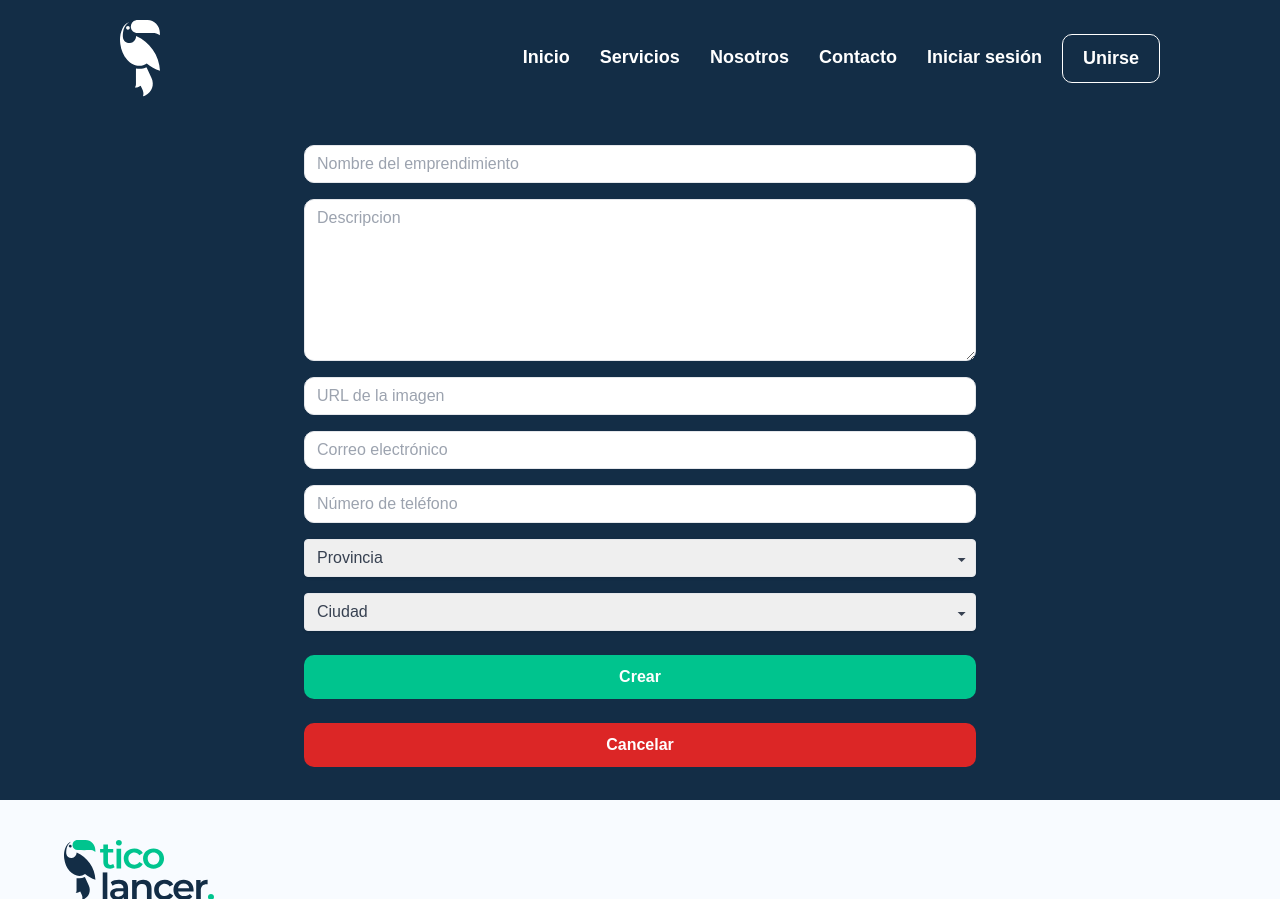
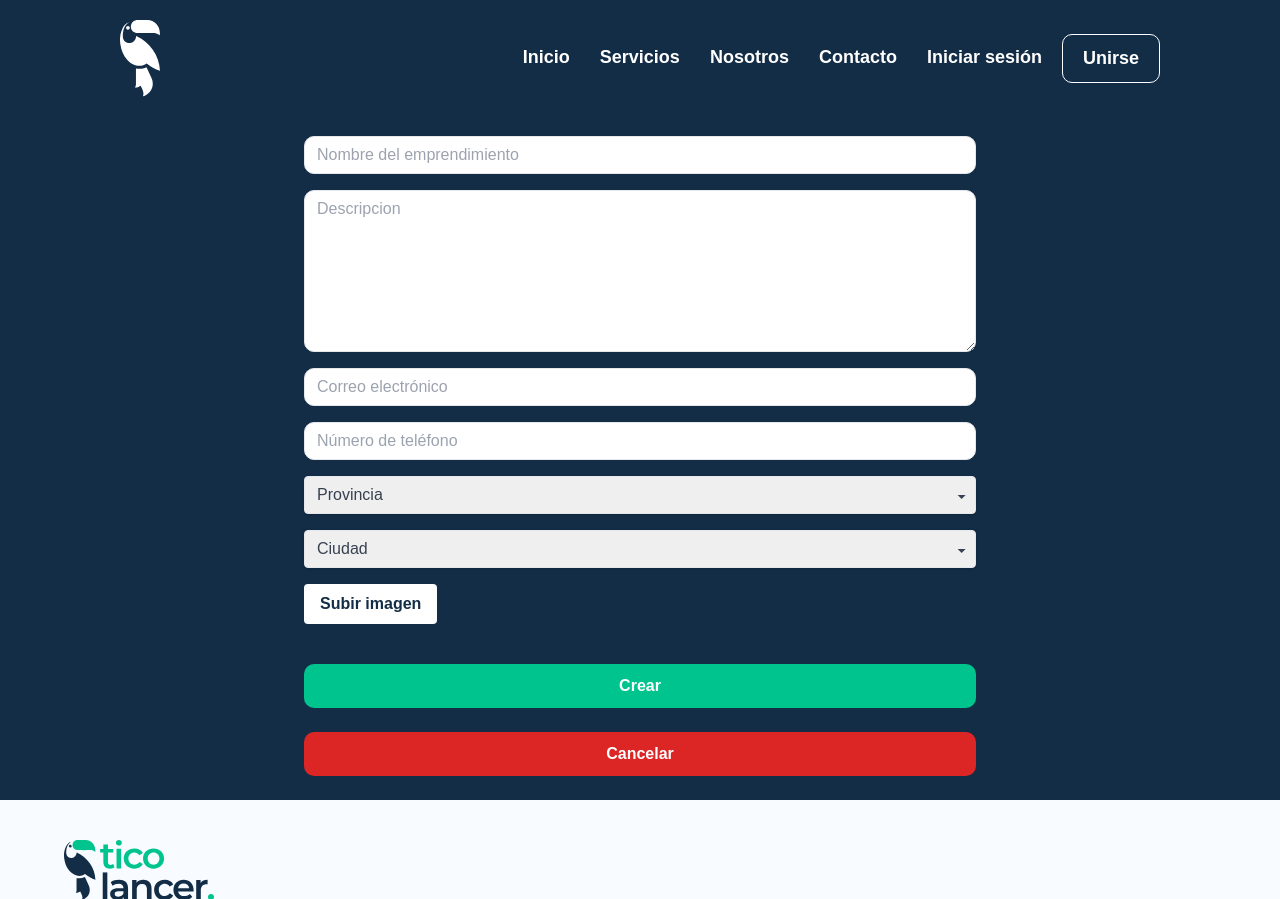
Before and after one commit to TottoWolff/Ticolancer-Desarrollo, a Laravel app: page /sellers/1/gigCreation in a window 1280 px wide. Shown: the top 899 px of the page. Run offline with Laravel 10, Linux system fonts and the light colour scheme; a user stored in the database is signed in; tables that the repository leaves empty hold one stand-in row (values such as "Sample post"); style sheets or scripts are compiled from the project's sources.

Commit message:
URL Images replaced by PNG, JPG and JPEG on gigCreation

```diff
--- a/app/Http/Controllers/GigsController.php
+++ b/app/Http/Controllers/GigsController.php
@@ -4,8 +4,6 @@ namespace App\Http\Controllers;
 
 use Illuminate\Http\Request;
 use App\Models\GigsTicolancer;
-use App\Models\ProvincesTicolancer;
-use App\Models\CitiesTicolancer;
 use Illuminate\Support\Facades\Auth;
 
 class GigsController extends Controller
@@ -23,7 +21,7 @@ class GigsController extends Controller
                 $username = $user->username;
                 return view('sellers.sellerGigs', ['username' => $username], compact('username'));
             } else {
-                return redirect()->route('login'); // En caso de que no haya usuario autenticado
+                return redirect()->route('login');
             }
         }
     }
@@ -51,14 +49,12 @@ class GigsController extends Controller
     {
         if (!Auth::guard('buyers')->check()) {
             return redirect()->route('login');
-        }else{
-
+        } else {
             $user = Auth::guard('buyers')->user();
-
 
             $request->validate([
                 'gig_name' => 'required',
-                'gig_image' => 'required|url',
+                'gig_image' => 'required|image|mimes:jpeg,png,jpg|max:2048',
                 'gig_description' => 'required',
                 'gig_email' => 'required|email',
                 'gig_phone_number' => 'required',
@@ -68,18 +64,27 @@ class GigsController extends Controller
 
             $gig = new GigsTicolancer;
             $gig->gig_name = $request->gig_name;
-            $gig->gig_image = $request->gig_image;
             $gig->gig_description = $request->gig_description;
             $gig->gig_email = $request->gig_email;
             $gig->gig_phone_number = $request->gig_phone_number;
             $gig->provinces_ticolancers_id = $request->province_id;
             $gig->cities_ticolancers_id = $request->city_id;
             $gig->sellers_users_ticolancers_id = $user->id;
+
+            if ($request->hasFile('gig_image')) {
+                $file = $request->file('gig_image');
+                $fileType = $file->getClientOriginalExtension();
+                $filename = $gig->gig_name . '.' . $fileType;
+                $file->move(public_path('images/gigs'), $filename);
+                $gig->gig_image = $filename;
+            }
+
             $gig->save();
 
             return redirect()->back()->with('warning', 'Gig creado exitosamente');
         }
     }
+
 
     /**
      * Show the form for editing the specified resource.
--- a/resources/views/sellers/sellerGigs.blade.php
+++ b/resources/views/sellers/sellerGigs.blade.php
@@ -4,7 +4,8 @@
 <div class="grid grid-cols-1 bg-blue h-screen w-full max-sm:grid-cols-1">
     <div
         class="flex flex-col justify-center items-center px-[120px] gap-[20px] max-sm:w-[90vw] max-sm:px-0 max-sm:m-auto mt-[6rem]">
-        <form action="{{ route('sellers.gigStore',['username'=>$username]) }}" method="POST" enctype="multipart/form-data">
+        <form action="{{ route('sellers.gigStore', ['username' => $username]) }}" method="POST"
+            enctype="multipart/form-data">
             @csrf
             <div class="mt-4">
                 <input
@@ -17,11 +18,7 @@
                     id="gig_description" name="gig_description" placeholder="Descripcion" required
                     style="vertical-align: top;"></textarea>
             </div>
-            <div class="mt-4">
-                <input
-                    class="appearance-none border rounded-[10px] w-full py-2 px-3 text-gray-700 leading-tight focus:outline-none"
-                    id="gig_image" name="gig_image" type="text" placeholder="URL de la imagen" required>
-            </div>
+
             <div class="mt-4">
                 <input
                     class="appearance-none border rounded-[10px] w-full py-2 px-3 text-gray-700 leading-tight focus:outline-none"
@@ -44,7 +41,9 @@
                         @endforeach
                     </select>
                     <div class="pointer-events-none absolute inset-y-0 right-0 flex items-center px-2 text-gray-700">
-                        <svg class="fill-current h-4 w-4" xmlns="http://www.w3.org/2000/svg" viewBox="0 0 20 20"><path d="M7 10l5 5 5-5H7z"/></svg>
+                        <svg class="fill-current h-4 w-4" xmlns="http://www.w3.org/2000/svg" viewBox="0 0 20 20">
+                            <path d="M7 10l5 5 5-5H7z" />
+                        </svg>
                     </div>
                 </div>
             </div>
@@ -59,9 +58,21 @@
                         @endforeach
                     </select>
                     <div class="pointer-events-none absolute inset-y-0 right-0 flex items-center px-2 text-gray-700">
-                        <svg class="fill-current h-4 w-4" xmlns="http://www.w3.org/2000/svg" viewBox="0 0 20 20"><path d="M7 10l5 5 5-5H7z"/></svg>
+                        <svg class="fill-current h-4 w-4" xmlns="http://www.w3.org/2000/svg" viewBox="0 0 20 20">
+                            <path d="M7 10l5 5 5-5H7z" />
+                        </svg>
                     </div>
                 </div>
+            </div>
+
+            <div class="flex gap-[20px] w-full mt-4">
+    <input class="form-control hidden" name="gig_image" id="gig_image" type="file" accept="image/*">
+    <label for="gig_image" id="upload_label"
+        class="bg-white text-blue font-bold py-2 px-4 rounded cursor-pointer">Subir imagen</label>
+</div>
+
+<div class="mt-4">
+    <img id="selected_image" class="hidden w-full h-auto rounded-[10px]" />
 </div>
 
             <div class="flex items-center justify-between gap-4">
@@ -71,14 +82,14 @@
             </div>
 
             <div class="flex items-center justify-between gap-4">
-                <a
-                    class="text-center rounded-[10px] cursor-pointer transition-all duration-500 ease-out hover:translate-y-[-5px] hover:bg-white hover:text-red-600 w-full bg-red-600 px-[20px] py-[10px] text-white text-[16px] font-semibold outline-none mt-6"
+                <a class="text-center rounded-[10px] cursor-pointer transition-all duration-500 ease-out hover:translate-y-[-5px] hover:bg-white hover:text-red-600 w-full bg-red-600 px-[20px] py-[10px] text-white text-[16px] font-semibold outline-none mt-6"
                     type="button" href="{{ route('sellerGigsProfileAdmin', ['username' => $username]) }}">Cancelar</a>
             </div>
 
         </form>
         @if ($message = Session::get('success'))
-                    <div class="bg-[#DCFCE7] border-[1px] border-[#4ADE80] text-[#15763D] px-4 py-3 rounded-[10px] text-center w-full" role="alert">
+            <div class="bg-[#DCFCE7] border-[1px] border-[#4ADE80] text-[#15763D] px-4 py-3 rounded-[10px] text-center w-full"
+                role="alert">
                 <p>{{ $message }}</p>
             </div>
         @endif
@@ -87,6 +98,28 @@
 </div>
 
 <script>
+    const imageInput = document.getElementById('gig_image');
+    const uploadLabel = document.getElementById('upload_label');
+    const selectedImage = document.getElementById('selected_image');
+
+    imageInput.addEventListener('change', function (event) {
+        const file = event.target.files[0];
+        if (file) {
+            const reader = new FileReader();
+            reader.onload = function (e) {
+                selectedImage.src = e.target.result;
+                selectedImage.classList.add('hidden');
+                uploadLabel.style.backgroundImage = `url(${e.target.result})`;
+                uploadLabel.style.backgroundSize = 'cover';
+                uploadLabel.style.backgroundPosition = 'center';
+                uploadLabel.style.width = '200px';
+                uploadLabel.style.height = '200px';
+                uploadLabel.textContent = '';
+            };
+            reader.readAsDataURL(file);
+        }
+    });
+
     function formatPhoneNumber(input) {
         let value = input.value.replace(/\D/g, '');
         if (value.length > 4) {
@@ -94,5 +127,12 @@ function formatPhoneNumber(input) {
         }
         input.value = value;
     }
+
+    function showFileChooser() {
+        imageInput.click();
+        modalContent.classList.add('hidden');
+        modalChanges.classList.remove('hidden');
+        modalChanges.classList.add('flex');
+    }
 </script>
 @endsection
```
Also changed, not shown: public/images/buyers_profiles/Totto.jpeg (added), public/images/gigs/Test img 2.jpeg (added), public/images/gigs/Test img.jpeg (added), public/images/gigs/Test.jpeg (added), public/images/gigs/fewf.jpeg (added). Lines whose indentation alone changed are shown as unchanged.
